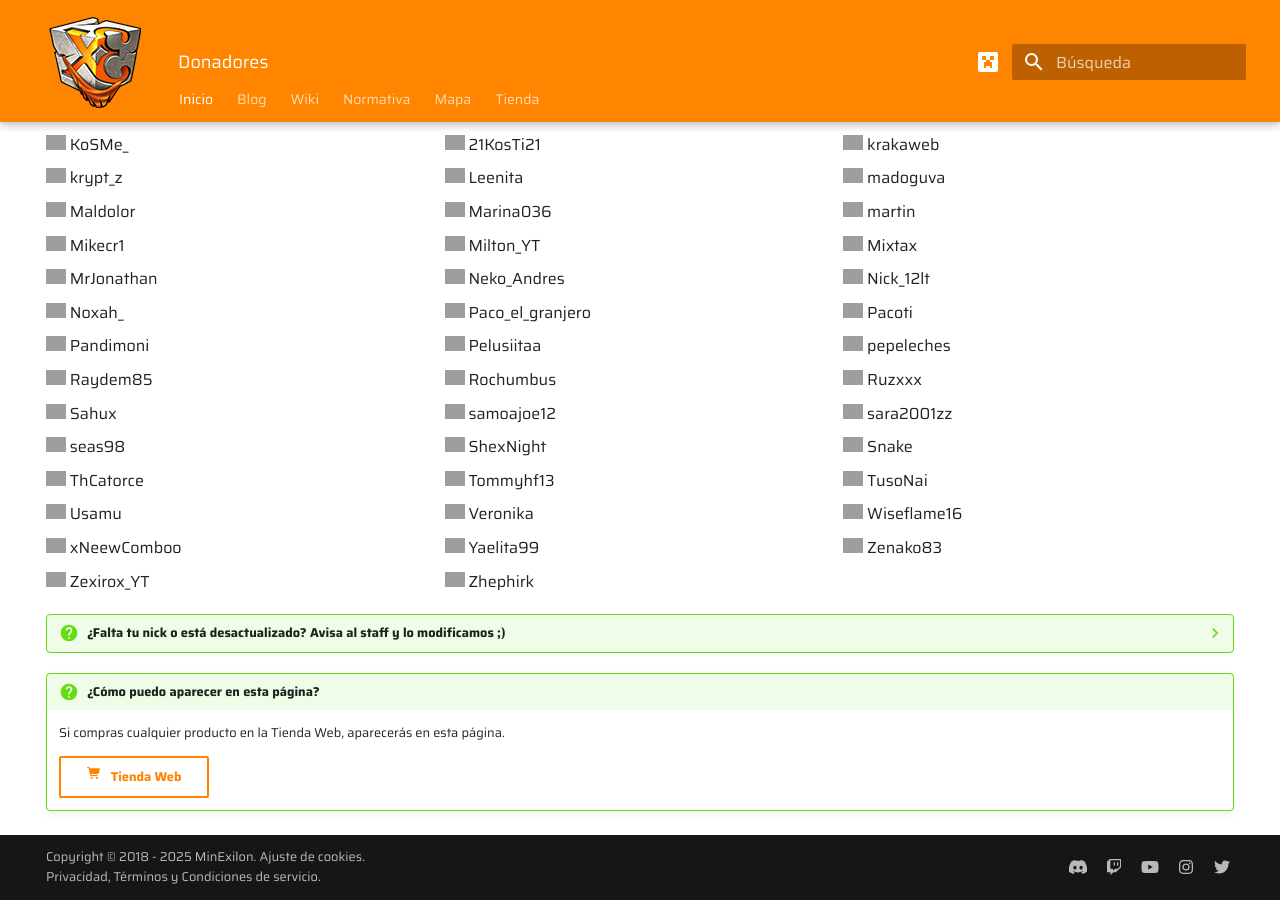
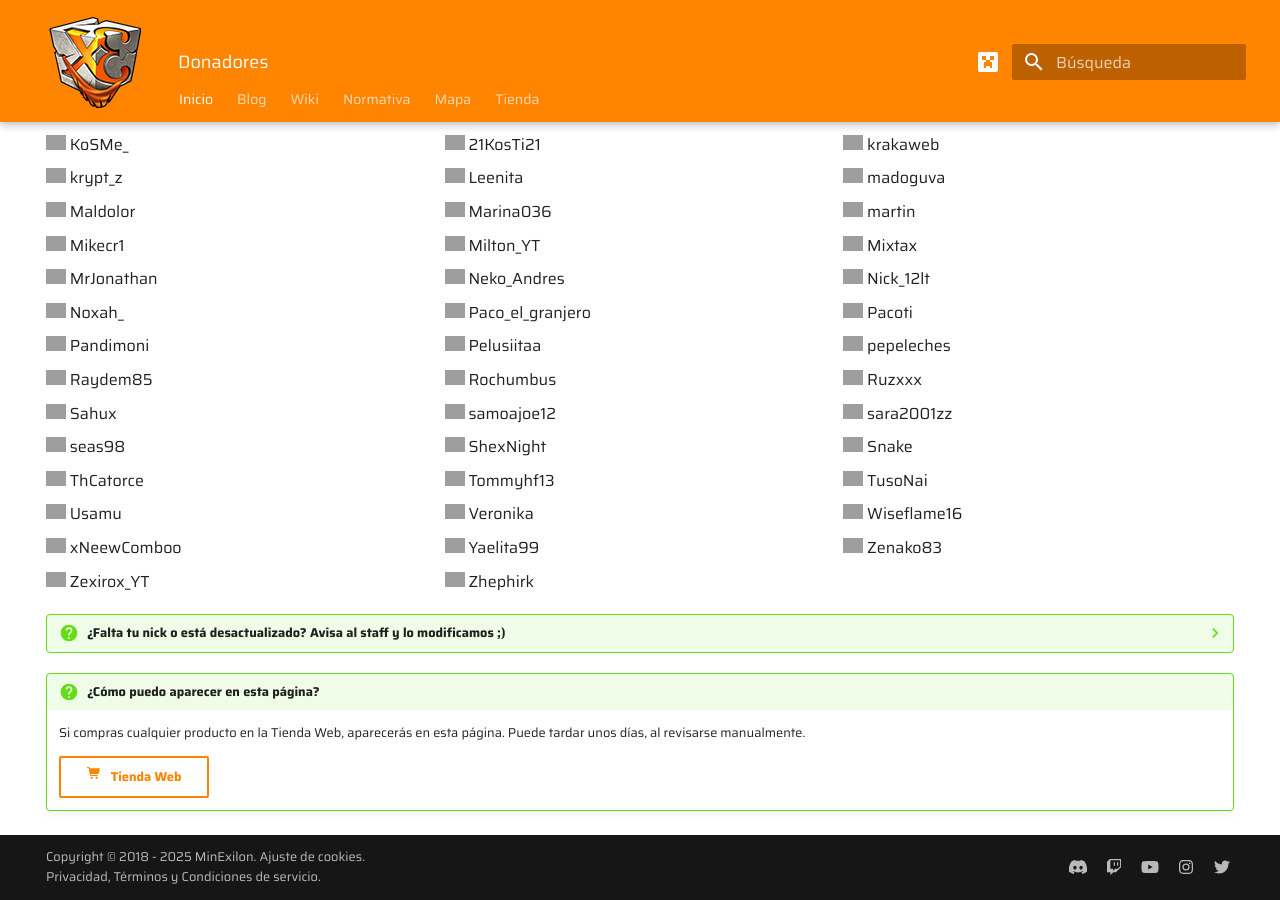
Before and after one commit to MinExilon/Website, an MkDocs documentation site: the page built from docs/donadores.md, in a window 1280 px wide and 900 px high, scrolled down 680 px, cut to the strip 0-900 px from the top of the window. Built offline with MkDocs 1.6.1 and Material for MkDocs 9.7.7, drawn with Linux system fonts in a browser that asks for light colours; grey boxes are pictures that could not be loaded.

Commit message:
Update end notes

```diff
--- a/docs/donadores.md
+++ b/docs/donadores.md
@@ -185,6 +185,6 @@ En esta página se muestran todos los usuarios que han apoyado el servidor monet
     En caso de sanciones administrativas o casos excepcionales, nos reservamos el derecho a retirar al usuario de esta página.
 
 !!! question "¿Cómo puedo aparecer en esta página?"
-    Si compras cualquier producto en la Tienda Web, aparecerás en esta página.
+    Si compras cualquier producto en la Tienda Web, aparecerás en esta página. Puede tardar unos días, al revisarse manualmente.
 
     [:fontawesome-solid-cart-shopping: &nbsp; Tienda Web](https://store.minexilon.com/){ .md-button .md-button--secondary }
```
